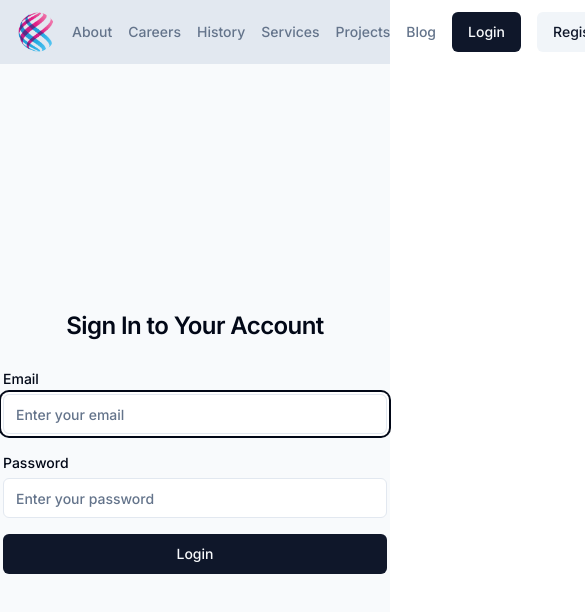
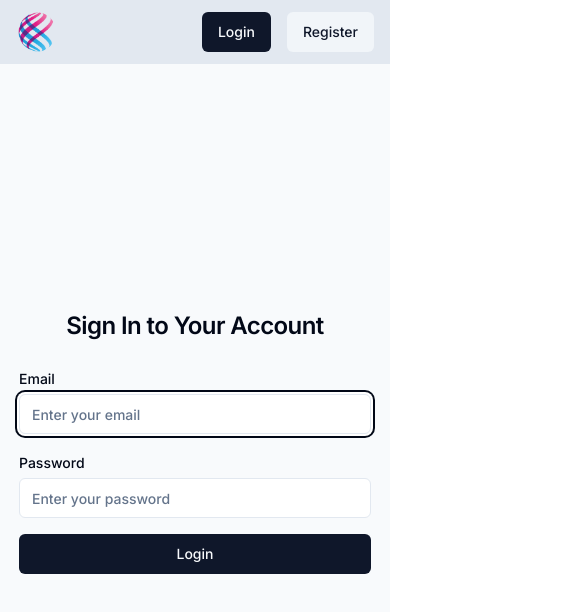
Before and after one commit to manugeo/my-assignment, a Next.js app: page /login in a window 390 px wide. Shown: the top 612 px of the page, 585 px wide, since content can reach past the window. Built offline with nearby package versions, Linux system fonts and the light colour scheme.

Commit message:
Some minor UI tweaks for small screens.

```diff
--- a/components/header.jsx
+++ b/components/header.jsx
@@ -13,7 +13,7 @@ const Header = () => {
         </Avatar>
       </Link>
 
-      <MainNav className="mx-4" />
+      <MainNav className="hidden md:flex mx-4" />
 
       <Button className="ml-auto" asChild>
         <Link href="/login">Login</Link>
--- a/components/pages/login.jsx
+++ b/components/pages/login.jsx
@@ -22,8 +22,9 @@ const Login = () => {
 
   return (
     <div className="flex-grow pb-6 flex flex-col justify-center items-center">
-      <form className="w-full max-w-sm pb-4" onSubmit={onLogin}>
+      <form className="w-full max-w-sm px-4 pb-4" onSubmit={onLogin}>
         <TextH3 className="mt-4 text-center">Sign In to Your Account</TextH3>
+
         <InputText className="mt-6" inputClassName="text-sm font-medium leading-none"
           label="Email" id="email" name="email" placeholder="Enter your email" type="email" required
           value={credentials.email} onChange={onInputChange} autoComplete="email" autoFocus />
```
